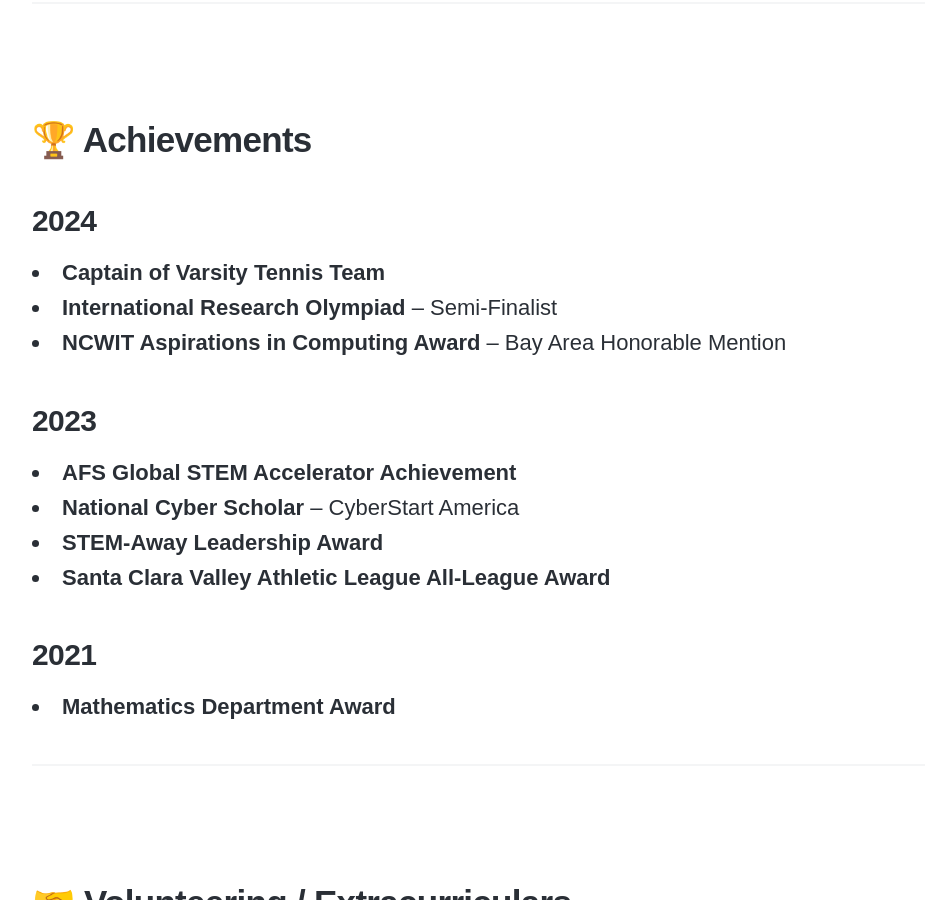
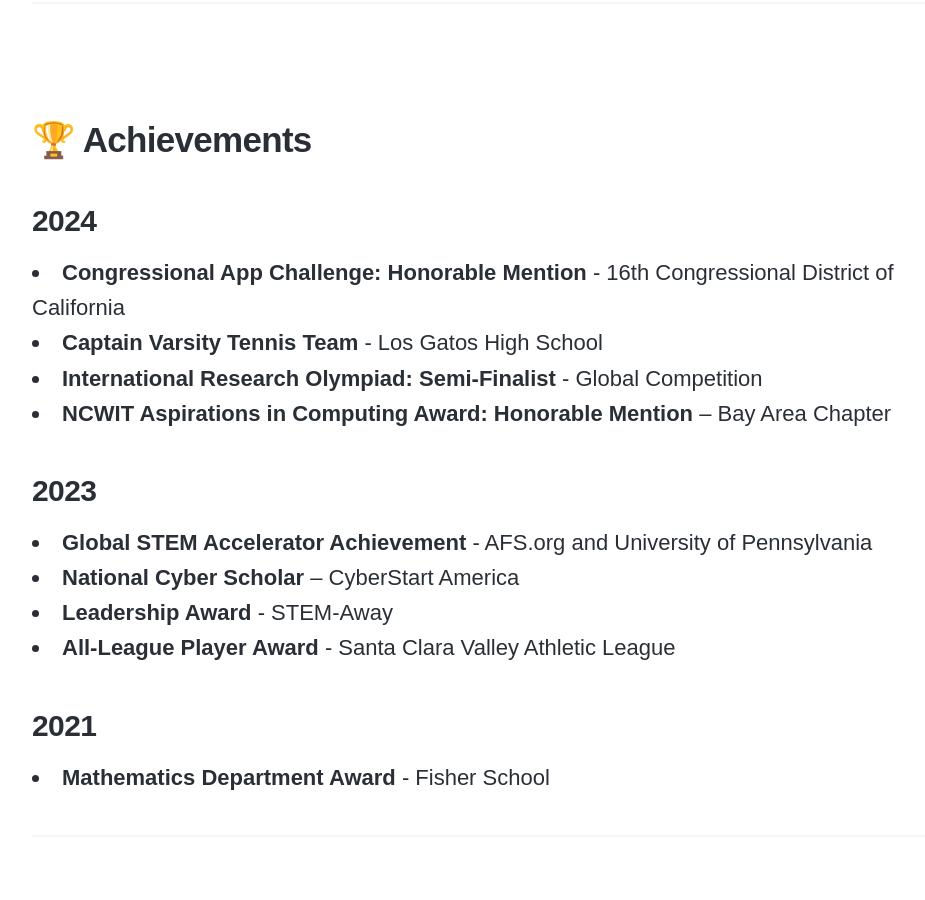
Before and after one commit to anya-chauhan/anya-chauhan.github.io, a Jekyll site: the page built from _pages/Resume.md, in a window 1280 px wide and 900 px high, scrolled down 4028 px. Shown: the whole window, without its empty margins (138-1063 px from the left). Built offline with Jekyll 4.4.1, drawn with Linux system fonts in a browser that asks for light colours; nearby versions of some CDN libraries; some web fonts are replaced.

Commit message:
Update Resume.md

```diff
--- a/_pages/Resume.md
+++ b/_pages/Resume.md
@@ -94,18 +94,19 @@
 ## 🏆 **Achievements**
 
 ### 2024
-- **Captain of Varsity Tennis Team**
-- **International Research Olympiad** – Semi-Finalist
-- **NCWIT Aspirations in Computing Award** – Bay Area Honorable Mention
+- **Congressional App Challenge: Honorable Mention** - 16th Congressional District of California
+- **Captain Varsity Tennis Team** - Los Gatos High School
+- **International Research Olympiad: Semi-Finalist** - Global Competition
+- **NCWIT Aspirations in Computing Award: Honorable Mention** – Bay Area Chapter
 
 ### 2023
-- **AFS Global STEM Accelerator Achievement**
+- **Global STEM Accelerator Achievement** - AFS.org and University of Pennsylvania
 - **National Cyber Scholar** – CyberStart America
-- **STEM-Away Leadership Award**
-- **Santa Clara Valley Athletic League All-League Award**
+- **Leadership Award** - STEM-Away
+- **All-League Player Award** - Santa Clara Valley Athletic League
 
 ### 2021
-- **Mathematics Department Award**
+- **Mathematics Department Award** - Fisher School
 
 
 ---
```
